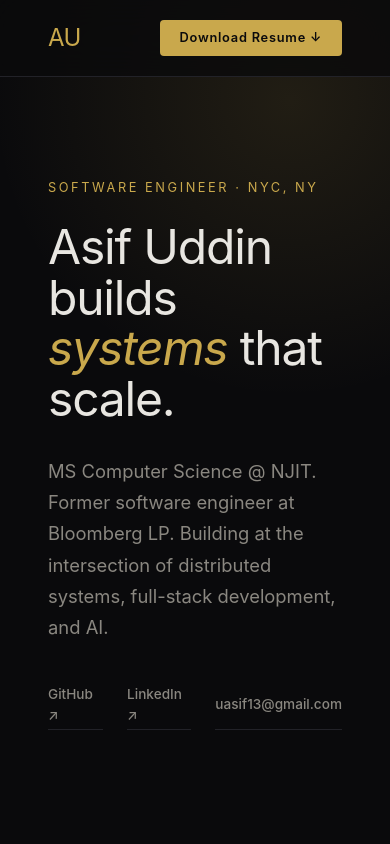
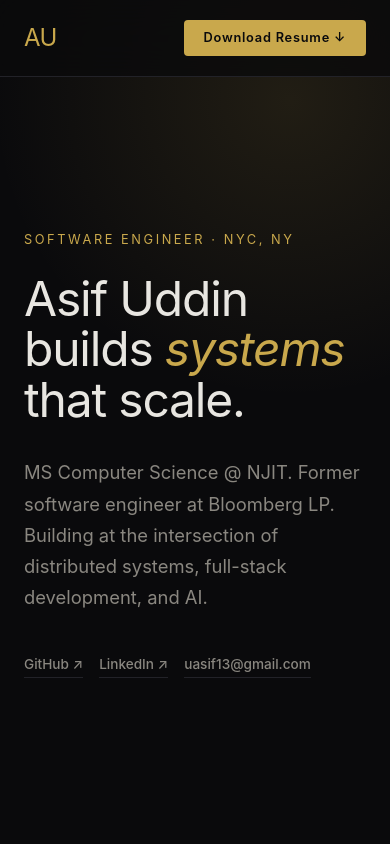
Before and after one commit to uasif13/personal_site, a Next.js app: page / in a window 390 px wide. Shown: the top 844 px of the page. Built offline with nearby package versions, Linux system fonts and the light colour scheme.

Commit message:
fixed layout for mobile

```diff
--- a/components/Blog.tsx
+++ b/components/Blog.tsx
@@ -39,7 +39,7 @@ export default function Blog({ posts }: BlogProps) {
 
   return (
     <>
-      <section id="blog" ref={sectionRef} className="fade-section px-12 py-24">
+      <section id="blog" ref={sectionRef} className="fade-section px-6 sm:px-12 py-24">
         <div className="font-[var(--font-mono)] text-[0.7rem] text-[var(--accent)] tracking-[0.25em] uppercase mb-3">
           Blog
         </div>
--- a/components/Contact.tsx
+++ b/components/Contact.tsx
@@ -27,7 +27,7 @@ export default function Contact() {
   return (
     <>
       <div className="w-full h-[1px] bg-[var(--border)]"></div>
-      <section id="contact" ref={sectionRef} className="fade-section text-center px-12 py-32">
+      <section id="contact" ref={sectionRef} className="fade-section text-center px-6 sm:px-12 py-32">
         <div className="font-[var(--font-mono)] text-[0.7rem] text-[var(--accent)] tracking-[0.25em] uppercase mb-3">
           Contact
         </div>
--- a/components/Experience.tsx
+++ b/components/Experience.tsx
@@ -54,7 +54,7 @@ export default function Experience() {
   return (
     <>
       <div className="w-full h-[1px] bg-[var(--border)]"></div>
-      <section id="experience" ref={sectionRef} className="fade-section px-12 py-24">
+      <section id="experience" ref={sectionRef} className="fade-section px-6 sm:px-12 py-24">
         <div className="font-[var(--font-mono)] text-[0.7rem] text-[var(--accent)] tracking-[0.25em] uppercase mb-3">
           Experience
         </div>
--- a/components/Hackathons.tsx
+++ b/components/Hackathons.tsx
@@ -35,8 +35,8 @@ export default function Hackathons() {
       link: "https://github.com/TylerL35/GrannyShield",
     },
     {
-      badge: "Participant",
-      badgeClass: "badge-silver",
+      badge: "🏆 Winner",
+      badgeClass: "badge-gold",
       name: "HireSync",
       event: "Google × Columbia Hackathon · March 2026",
       description: "AI avatar recruiting platform using streaming avatars for automated candidate interviews with Gemini-powered evaluation and agent workflows.",
@@ -50,6 +50,7 @@ export default function Hackathons() {
       event: "Stevens Health Hackathon · Nov 2019",
       description: "Alexa-powered app for Rheumatoid Arthritis patients — voice-driven health tracking and medication reminders. Selected from 200 applicants.",
       tech: ["Flask", "PostgreSQL", "Alexa SDK"],
+      link: "https://github.com/uasif13",
     },
     {
       badge: "💰 $1K Grant + $5K AWS",
@@ -58,6 +59,7 @@ export default function Hackathons() {
       event: "Princeton ReHack · Nov 2019",
       description: "NLP-powered app that automated scheduling in group chats. Recognized by 1517 Fund out of 20 teams with a grant and AWS credit to pursue the venture.",
       tech: ["NLP", "Python", "AWS"],
+      link: "https://github.com/uasif13",
     },
     {
       badge: "🥉 3rd Place — Mental Health",
@@ -66,13 +68,14 @@ export default function Hackathons() {
       event: "MIT NYC Grand Hack · Nov 2019",
       description: "Millennial-focused relationship counseling app. Pitched to Deerfield Management, placed 3rd out of 20 teams in the Mental Health track.",
       tech: ["React", "Node.js"],
+      link: "https://github.com/uasif13",
     },
   ];
 
   return (
     <>
       <div className="w-full h-[1px] bg-[var(--border)]"></div>
-      <section id="hackathons" ref={sectionRef} className="fade-section px-12 py-24">
+      <section id="hackathons" ref={sectionRef} className="fade-section px-6 sm:px-12 py-24">
         <div className="font-[var(--font-mono)] text-[0.7rem] text-[var(--accent)] tracking-[0.25em] uppercase mb-3">
           Hackathons
         </div>
@@ -80,7 +83,7 @@ export default function Hackathons() {
           Competition projects
         </h2>
 
-        <div className="grid grid-cols-[repeat(auto-fill,minmax(340px,1fr))] gap-6 max-w-[1200px]">
+        <div className="grid grid-cols-1 md:grid-cols-[repeat(auto-fill,minmax(340px,1fr))] gap-6 max-w-[1200px]">
           {hackathons.map((hack, index) => (
             <div
               key={index}
@@ -123,7 +126,7 @@ export default function Hackathons() {
                 href={hack.link}
                 target="_blank"
                 rel="noopener noreferrer"
-                className="text-[0.8rem] text-[var(--accent)] no-underline font-medium inline-flex items-center gap-[0.35rem] transition-[gap] duration-200 hover:gap-[0.6rem]"
+                className="text-[0.8rem] text-[var(--accent)] no-underline font-medium inline-flex items-center gap-[0.35rem] whitespace-nowrap transition-[gap] duration-200 hover:gap-[0.6rem]"
               >
                 View on GitHub →
               </a>}
--- a/components/Hero.tsx
+++ b/components/Hero.tsx
@@ -2,7 +2,7 @@
 
 export default function Hero() {
   return (
-    <section className="min-h-screen flex flex-col justify-center px-12 pt-32 pb-16 relative overflow-hidden">
+    <section className="min-h-screen flex flex-col justify-center px-6 sm:px-12 pt-32 pb-16 relative overflow-hidden">
       <div className="absolute -top-[200px] -right-[200px] w-[600px] h-[600px] bg-[radial-gradient(circle,var(--accent-glow)_0%,transparent_70%)] pointer-events-none"></div>
 
       <div className="opacity-0 animate-fadeUp [animation-delay:0.2s] [animation-fill-mode:forwards] font-[var(--font-mono)] text-[0.8rem] text-[var(--accent)] tracking-[0.2em] uppercase mb-6">
@@ -18,14 +18,14 @@ export default function Hero() {
         Building at the intersection of distributed systems, full-stack development, and AI.
       </p>
 
-      <div className="opacity-0 animate-fadeUp [animation-delay:0.8s] [animation-fill-mode:forwards] flex gap-6 mt-10">
-        <a href="https://github.com/uasif13" target="_blank" rel="noopener noreferrer" className="text-[var(--text-muted)] no-underline text-[0.85rem] font-medium flex items-center gap-[0.4rem] transition-colors border-b border-[var(--border)] pb-[2px] hover:text-[var(--accent)] hover:border-[var(--accent)]">
+      <div className="opacity-0 animate-fadeUp [animation-delay:0.8s] [animation-fill-mode:forwards] flex flex-wrap gap-4 sm:gap-6 mt-10">
+        <a href="https://github.com/uasif13" target="_blank" rel="noopener noreferrer" className="text-[var(--text-muted)] no-underline text-[0.85rem] font-medium inline-flex items-center gap-[0.4rem] whitespace-nowrap transition-colors border-b border-[var(--border)] pb-[2px] hover:text-[var(--accent)] hover:border-[var(--accent)]">
           GitHub ↗
         </a>
-        <a href="https://www.linkedin.com/in/asifu" target="_blank" rel="noopener noreferrer" className="text-[var(--text-muted)] no-underline text-[0.85rem] font-medium flex items-center gap-[0.4rem] transition-colors border-b border-[var(--border)] pb-[2px] hover:text-[var(--accent)] hover:border-[var(--accent)]">
+        <a href="https://www.linkedin.com/in/asifu" target="_blank" rel="noopener noreferrer" className="text-[var(--text-muted)] no-underline text-[0.85rem] font-medium inline-flex items-center gap-[0.4rem] whitespace-nowrap transition-colors border-b border-[var(--border)] pb-[2px] hover:text-[var(--accent)] hover:border-[var(--accent)]">
           LinkedIn ↗
         </a>
-        <a href="mailto:uasif13@gmail.com" className="text-[var(--text-muted)] no-underline text-[0.85rem] font-medium flex items-center gap-[0.4rem] transition-colors border-b border-[var(--border)] pb-[2px] hover:text-[var(--accent)] hover:border-[var(--accent)]">
+        <a href="mailto:uasif13@gmail.com" className="text-[var(--text-muted)] no-underline text-[0.85rem] font-medium inline-flex items-center gap-[0.4rem] whitespace-nowrap transition-colors border-b border-[var(--border)] pb-[2px] hover:text-[var(--accent)] hover:border-[var(--accent)]">
           uasif13@gmail.com
         </a>
       </div>
--- a/components/Nav.tsx
+++ b/components/Nav.tsx
@@ -4,11 +4,11 @@ import Link from 'next/link';
 
 export default function Nav() {
   return (
-    <nav className="fixed top-0 left-0 right-0 z-[100] px-12 py-5 flex justify-between items-center backdrop-blur-[20px] bg-[rgba(10,10,12,0.8)] border-b border-[var(--border)]">
+    <nav className="fixed top-0 left-0 right-0 z-[100] px-6 sm:px-12 py-5 flex justify-between items-center backdrop-blur-[20px] bg-[rgba(10,10,12,0.8)] border-b border-[var(--border)]">
       <Link href="/" className="font-[var(--font-serif)] text-2xl text-[var(--accent)] no-underline tracking-tight">
         AU
       </Link>
-      <div className="flex gap-8 items-center">
+      <div className="flex gap-4 sm:gap-8 items-center">
         <Link href="/#experience" className="text-[var(--text-muted)] no-underline text-[0.85rem] font-medium tracking-[0.08em] uppercase transition-colors hover:text-[var(--accent)] hidden sm:block">
           Experience
         </Link>
```
